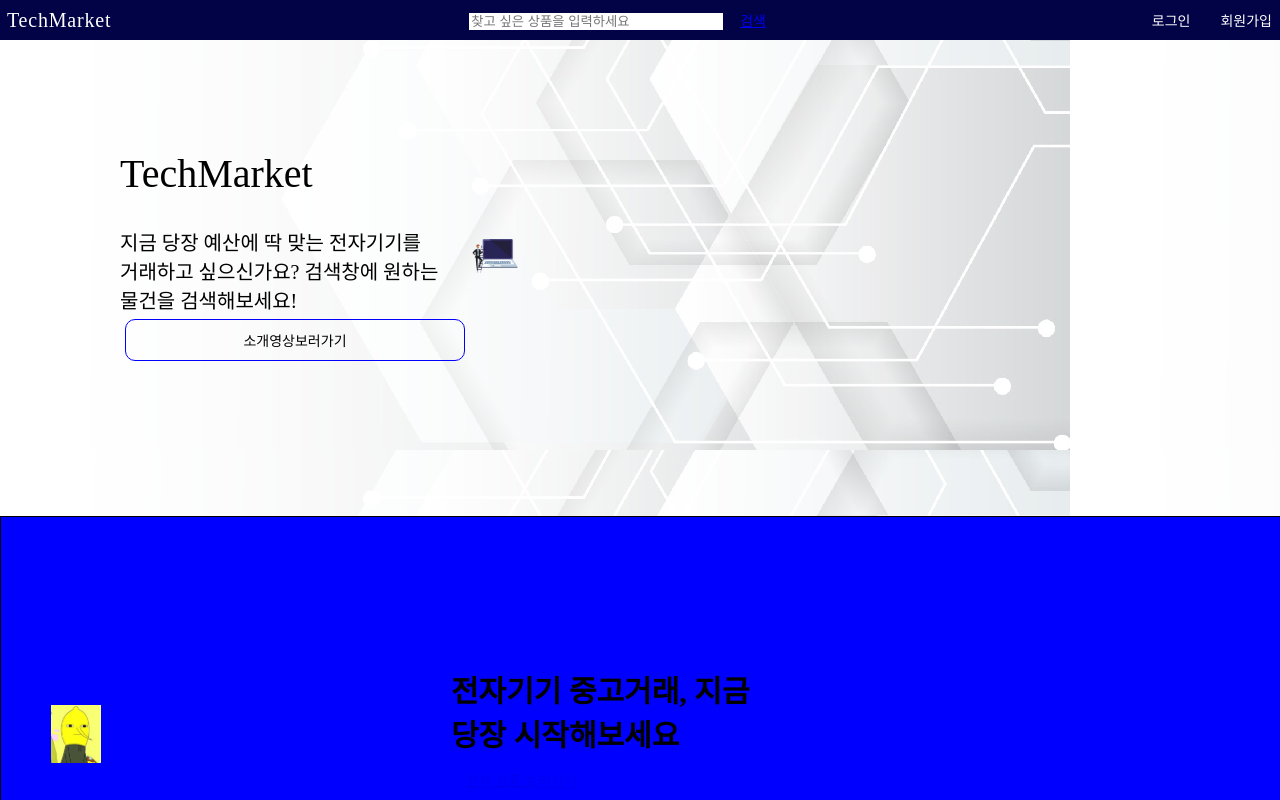
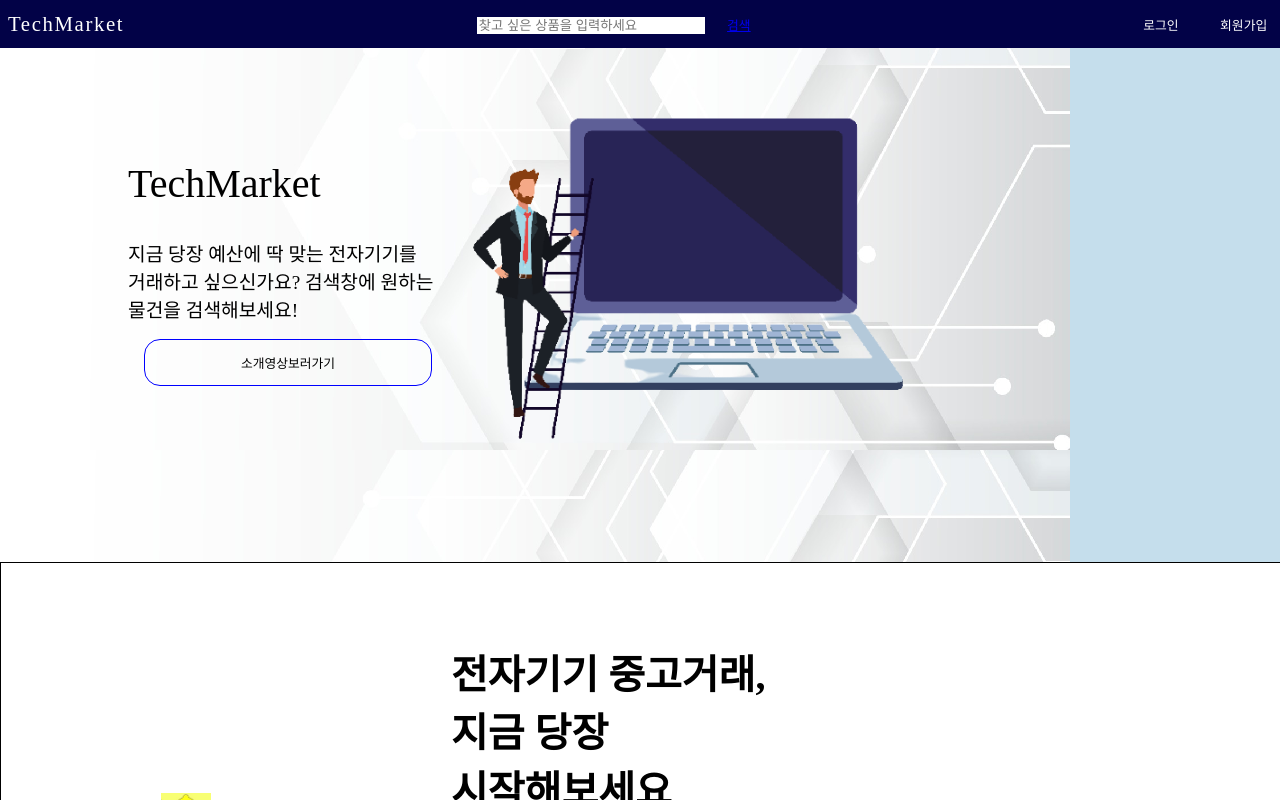
Before and after one commit to codestates/TechMarket-client, a React (Create React App) app in the folder TechMarket-Client/techmarket/: page / in a window 1280 px wide. Shown: the top 800 px of the page. Built offline with nearby package versions, Linux system fonts and the light colour scheme.

Commit message:
[Update]mypage

```diff
--- a/TechMarket-Client/techmarket/src/components/Nav.js
+++ b/TechMarket-Client/techmarket/src/components/Nav.js
@@ -1,11 +1,11 @@
 import React, { useState } from "react";
 import Login from "../pages/Login";
 import Signup from "../pages/Signup";
-// import MyPage from "../pages/MyPage";
+import MyPage from "../pages/MyPage";
 import "../styles/Nav.css";
 import { Link, BrowserRouter as Router, Route, Switch } from "react-router-dom";
 
-const Nav = ({ accessToken, issueAccessToken }) => {
+const Nav = ({ accessToken, issueAccessToken}) => {
   const [clickLogin, setClickLogin] = useState(false);
   const [clickSignup, setClickSignup] = useState(false);
 
@@ -34,10 +34,7 @@ const Nav = ({ accessToken, issueAccessToken }) => {
   return (
     <>
       <div id="nav">
-        <Link to="/" className="title-link">
-          {" "}
-          <span className="title">TechMarket</span>{" "}
-        </Link>
+        <Link to ="/" className="title-link"> <span className="title">TechMarket</span> </Link>
         <div className="search">
           <input
             className="product-search"
@@ -50,33 +47,19 @@ const Nav = ({ accessToken, issueAccessToken }) => {
           </button>
         </div>
         <span>
-          {accessToken ? ( // accessToken을 발급받았으면 ( 로그인을 했으면)
+          {
+            accessToken ? // accessToken을 발급받았으면 ( 로그인을 했으면)
             <>
-              <Link to="/mypage">
-                {" "}
-                <button className="btn-nav"> 마이페이지</button>{" "}
-              </Link>
-              <button className="btn-nav">게시물 작성</button>
+              <Link to="/mypage" > <button className="btn-nav"> 마이페이지</button> </Link>
+              <button className="btn-nav" >게시물 작성</button>
+            </> :
+            <>
+              <button className="btn-nav" onClick={onClickLogin}>로그인</button>
+              <button className="btn-nav" onClick={onClickSignup}>회원가입</button>
             </>
-          ) : (
-            <>
-              <button className="btn-nav" onClick={onClickLogin}>
-                로그인
-              </button>
-              <button className="btn-nav" onClick={onClickSignup}>
-                회원가입
-              </button>
-            </>
-          )}
-          {clickLogin ? (
-            <Login
-              onClickLogin={onClickLogin}
-              issueAccessToken={issueAccessToken}
-            />
-          ) : (
-            <></>
-          )}
-          {clickSignup ? <Signup onClickSignup={onClickSignup} /> : <></>}
+          }
+          {clickLogin ? <Login onClickLogin={onClickLogin} issueAccessToken={issueAccessToken}/> : <></>}
+          {clickSignup ? <Signup onClickSignup={onClickSignup}/> : <></>}
         </span>
       </div>
     </>
--- a/TechMarket-Client/techmarket/src/pages/MainPage.js
+++ b/TechMarket-Client/techmarket/src/pages/MainPage.js
@@ -1,18 +1,10 @@
 import React from "react";
-// import SigninModal from "../components/SigninModal";
-// import Login from "./Login";
-// import Signup from "./Signup";
 import Nav from "../components/Nav";
 import "../styles/MainPage.css";
-
-// import { withRouter } from 'react-router-dom';
-
 import img from "../images/Earl of Lemongrab.jpeg"
 import icon from "../images/mainpage_container1_icon.png"
 import { withRouter } from 'react-router-dom';
 import { Link, BrowserRouter as Router, Route, Switch } from "react-router-dom";
-
-
 
 const MainPage = ({ accessToken, issueAccessToken }) => {
   return (
@@ -29,7 +21,7 @@ const MainPage = ({ accessToken, issueAccessToken }) => {
             <button>소개영상보러가기</button>
           </div>
           <div className="container2">
-            <img alt="" src={icon}></img>
+            <img alt="이미지" src={icon}></img>
           </div>
         </div>
         <div id="section2">
--- a/TechMarket-Client/techmarket/src/styles/LoginModal.css
+++ b/TechMarket-Client/techmarket/src/styles/LoginModal.css
@@ -1,7 +1,3 @@
-html {
-    background-color: rgb(165, 165, 218);
-}
-
 #modal-background {
     position: absolute;
     flex-direction: column;
@@ -48,7 +44,6 @@ html {
     border: 0px;
     border-radius: 2px;
     padding: 5px;
-    color: white;
     background: rgb(129, 163, 207);
 }
 
@@ -63,5 +58,5 @@ div.modal-group > span {
 
 input {
     border: none;
-    border-bottom: 1px solid blue;
+    border-bottom: 1px solid rgb(111, 111, 114);
 }
--- a/TechMarket-Client/techmarket/src/styles/MainPage.css
+++ b/TechMarket-Client/techmarket/src/styles/MainPage.css
@@ -8,28 +8,33 @@ body {
   position: relative;
   width: 100%;
   height: 100%;
-  min-height: 1000px;
+  min-height: 90rem;
   overflow-x: hidden;
   overflow-y: auto;
   word-break: keep-all;
 }
 
+.container2 > img {
+  width: 30rem;
+}
+
 #section1 {
-  width: 100%;
+  max-width: 100%;
   height: 100%;
   display: flex;
   justify-content: row;
   align-items: center;
-  padding-left: 120px;
-  padding-right: 50px;
+  padding-left: 8rem;
+  padding-right: 3rem;
   background-color: rgb(197, 222, 236);
   background-image: url("../images/mainpage_container1_background.png");
+  background-repeat: repeat-y;
 }
 
 #section1 .container1 {
-  max-width: 350px;
-  margin-top: 150px;
-  margin-bottom: 150px;
+  max-width: 20rem;
+  margin-top: 10rem;
+  margin-bottom: 10rem;
 }
 
 #section1 .container1 button {
@@ -44,14 +49,14 @@ body {
 }
 
 #section1 .container1 .company-title {
-  font-size: 40px;
+  font-size: 2.5rem;
   font-weight: 500;
   color: black;
-  margin-bottom: 30px;
+  margin-bottom: 2rem;
 }
 
 #section1 .container1 .company-intro {
-  font-size: 20px;
+  font-size: 1.2rem;
   font-weight: 500px;
   color: black;
 }
@@ -64,11 +69,10 @@ body {
   position: relative;
   z-index: 1;
   align-items: center;
-  padding-left: 50px;
-  padding-right: 50px;
+  padding-left: 10rem;
+  padding-right: 10rem;
   border: 1px solid;
-  background-color: blue;
-}
+ }
 
 #section2 .container1 {
   display: inline-block;
@@ -76,17 +80,17 @@ body {
 }
 
 #section2 .container2 {
-  max-width: 350px;
-  margin-top: 150px;
-  margin-bottom: 150px;
-  padding-left: 350px;
+  max-width: 20rem;
+  margin-top: 5rem;
+  margin-bottom: 12rem;
+  padding-left: 15rem;
 }
 
 #section2 > .container2 .product-intro-title {
-  font-size: 30px;
+  font-size: 2.5rem;
   font-weight: 700;
   color: black;
-  margin-bottom: 30px;
+  margin-bottom: 1rem;
 }
 
 #section3 {
@@ -97,8 +101,8 @@ body {
   position: relative;
   z-index: 1;
   align-items: center;
-  padding-top: 150px;
-  padding: 150px 50px;
+  padding-top: 2rem;
+  padding: 2rem 2rem;
   border: 1px solid;
 }
 
@@ -108,10 +112,10 @@ body {
 }
 
 #section3 .container1 .product-brand-title {
-  font-size: 40px;
+  font-size: 2.5rem;
   font-weight: 700;
   color: black;
-  margin-bottom: 30px;
+  margin-bottom: 22rem;
 }
 
 #footer {
@@ -121,8 +125,8 @@ body {
   bottom: 0;
   width: 100%;
   background-color: black;
-  padding-top: 5px;
-  padding-bottom: 5px;
+  padding-top: 2rem;
+  padding-bottom: 1rem;
 }
 
 #footer > .company-title {
--- a/TechMarket-Client/techmarket/src/styles/Nav.css
+++ b/TechMarket-Client/techmarket/src/styles/Nav.css
@@ -1,10 +1,10 @@
 #nav {
   position: fixed;
   top: 0;
-  height: 40px;
+  height: 3rem;
   width: 100%;
-  padding-left: 7px;
-  padding-right: 7px;
+  padding-left: 0.5rem;
+  padding-right: 2rem;
   background-color: rgb(2, 2, 71);
   z-index: 50;
   display: flex;
@@ -13,9 +13,9 @@
 }
 
 #nav .title {
-  font-size: 20px;
+  font-size: 1.3rem;
   color: white;
-  letter-spacing: 0.8px;
+  letter-spacing: 0.1rem;
   font-weight: 50;
   text-decoration: none;
 }
@@ -25,21 +25,21 @@
 }
 
 .product-search {
-  width: 250px;
-  margin: 8px 2px;
+  width: 14rem;
+  margin: 0.5rem 0.1rem;
 }
 
 #nav button {
   font-weight: 500;
-  margin: 5px;
+  margin: 0.5rem;
 }
 
 button {
   background: transparent;
-  font-size: 14px;
+  font-size: 0.8rem;
   color: white;
   border: 0;
-  border-radius: 10px;
-  margin: 5px;
-  padding: 10px;
+  border-radius: 1rem;
+  margin: 1rem;
+  padding: 0.8rem;
 }
```
Also changed, not shown: TechMarket-Client/techmarket/src/components/SigninModal.js (deleted, +0 -32 lines).
